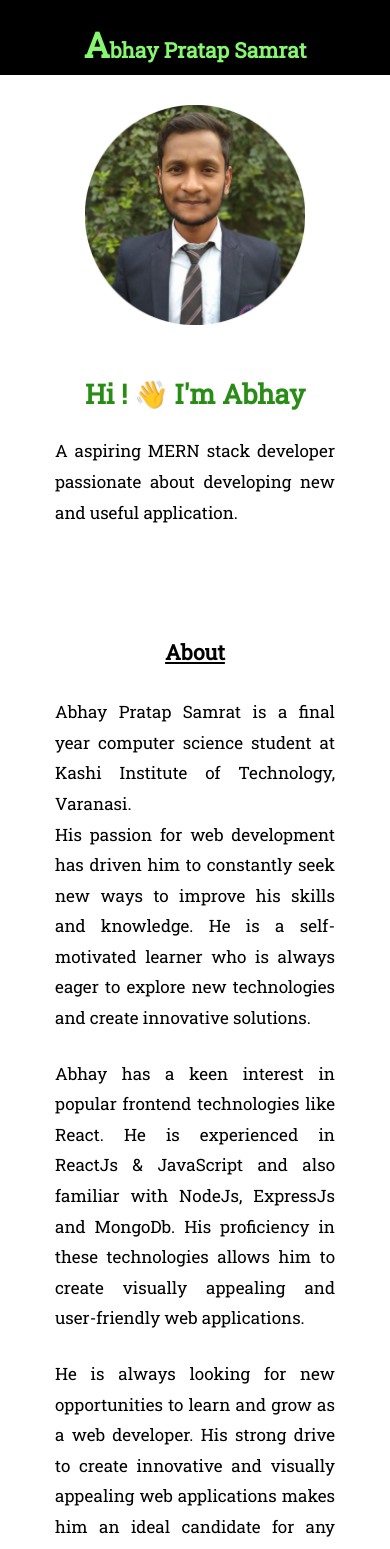
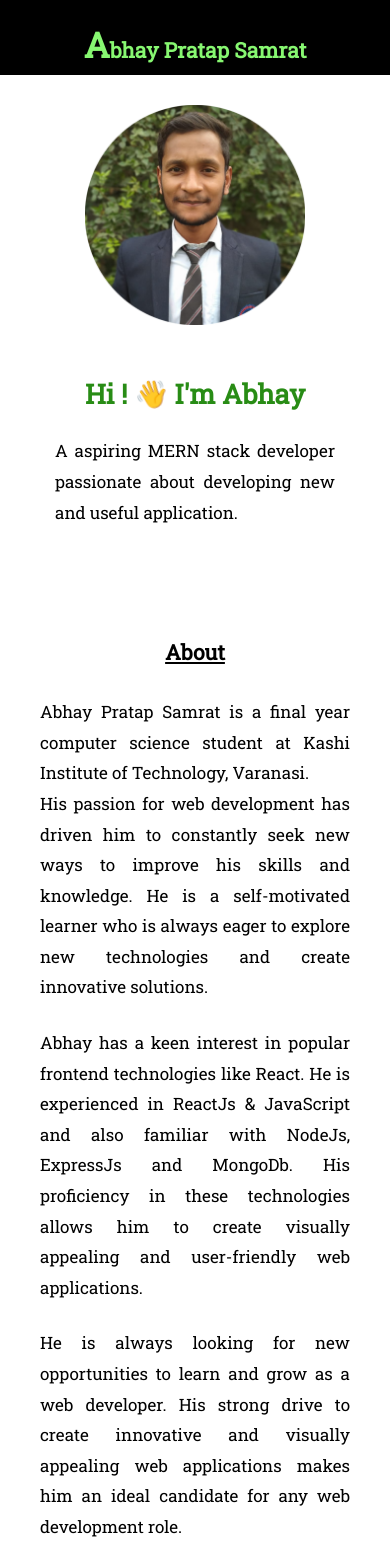
Before and after one commit to abhaypsamrat/Nextjs-Portfolio, a Next.js app: page / in a window 390 px wide. Shown: the top 1549 px of the page. Built offline with nearby package versions, Linux system fonts and the light colour scheme.

Commit message:
updated about padding

```diff
--- a/styles/about.module.css
+++ b/styles/about.module.css
@@ -28,3 +28,9 @@
     text-align: center;
   }
 }
+@media (max-width: 420px) {
+.about {
+    padding: 0px 15px;
+    line-height: 1.8;
+  }
+}
```
